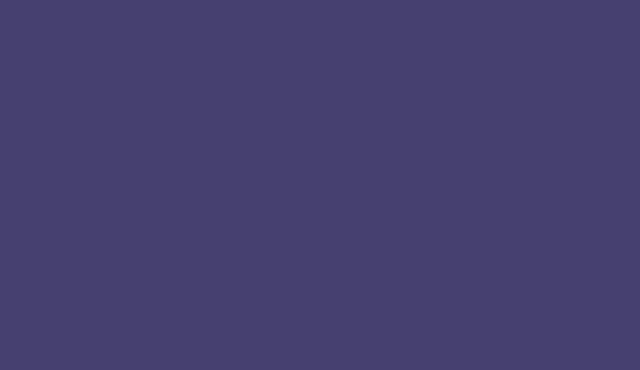
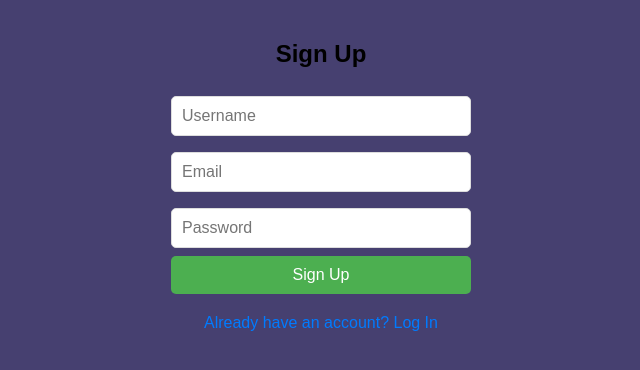
Before and after one commit to Chambers37/HappyWags, a React (Vite) app: page /auth in a window 1280 px wide. Before the commit this address had no page. Shown: the top 370 px of the page, without its empty margins (319-959 px from the left). Built offline with nearby package versions, Linux system fonts and the light colour scheme.

Commit message:
Added auth route, button functionality, and more styling for auth page

```diff
--- a/src/App.css
+++ b/src/App.css
@@ -49,3 +49,43 @@
   font-size: 0.9rem;
   color: #2d2d2d;
 }
+
+/* Auth Page Styles */
+.auth-container {
+  display: flex;
+  flex-direction: column;
+  align-items: center;
+  margin-top: 20px;
+}
+
+.auth-form {
+  display: flex;
+  flex-direction: column;
+  width: 300px;
+}
+
+.auth-input {
+  padding: 10px;
+  margin: 8px 0;
+  font-size: 1rem;
+  border-radius: 5px;
+  border: 1px solid #ddd;
+}
+
+.auth-button {
+  padding: 10px;
+  font-size: 1rem;
+  background-color: #4caf50;
+  color: white;
+  border: none;
+  border-radius: 5px;
+  cursor: pointer;
+}
+
+.toggle-auth {
+  background: none;
+  border: none;
+  color: #007bff;
+  cursor: pointer;
+  margin-top: 10px;
+}
--- a/src/App.jsx
+++ b/src/App.jsx
@@ -1,5 +1,6 @@
 import { BrowserRouter as Router, Routes, Route } from 'react-router-dom';
-import Home from './components/Home';
+import Home from './components/home';
+import Auth from './components/auth';
 import './app.css';
 
 const App = () => {
@@ -7,6 +8,7 @@ const App = () => {
     <Router>
       <Routes>
         <Route path="/" element={<Home />} />
+        <Route path="/auth" element={<Auth />} />
       </Routes>
     </Router>
   );
--- a/src/components/auth.jsx
+++ b/src/components/auth.jsx
@@ -13,7 +13,7 @@ const Auth = () => {
         {isSignUp && (
           <input
             type="text"
-            placeholder="Name"
+            placeholder="Username"
             className="auth-input"
             required
           />
--- a/src/components/home.jsx
+++ b/src/components/home.jsx
@@ -1,5 +1,8 @@
+import { useNavigate } from 'react-router-dom';
 
 const Home = () => {
+  const navigate = useNavigate();
+
   return (
     <div className="home-container">
       {/* Header Section */}
@@ -41,7 +44,7 @@ const Home = () => {
       {/* Call-to-Action */}
       <section className="cta-section">
         <button className="explore-button">Explore All Pets</button>
-        <button className="signup-button">Sign Up / Log In</button>
+        <button className="signup-button" onClick={() => navigate('/auth')}>Sign Up / Log In</button>
       </section>
 
       {/* Footer */}
```
